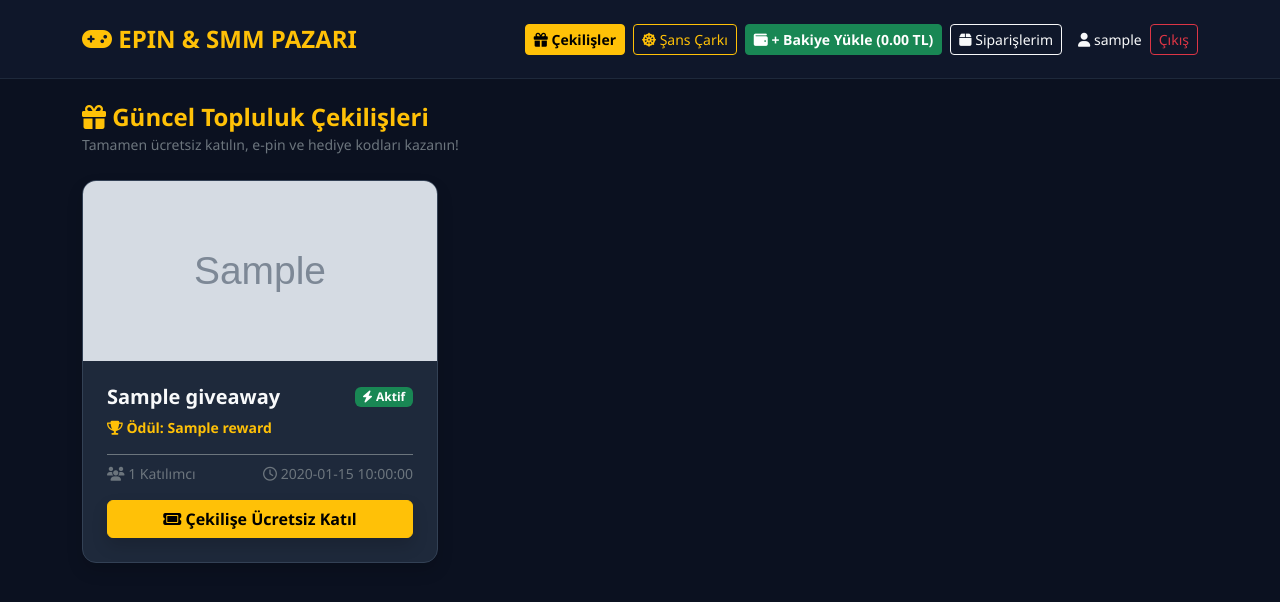
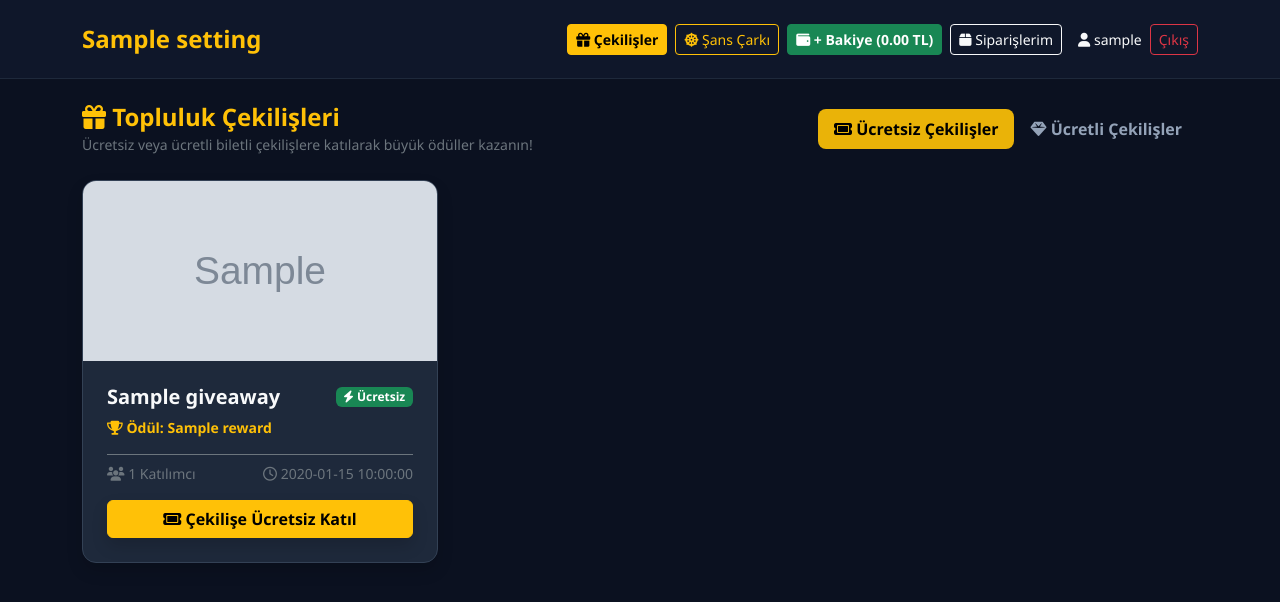
Before and after one commit to beratkalafat039-cyber/PinGamer, a Flask app: template templates/giveaways.html in a window 1280 px wide. Shown: the top 602 px of the page. Run offline with Flask 3, Linux system fonts and the light colour scheme; the template is opened without the code that fills it: most values are stand-ins (such as "Sample title", 1, 10 or a date in 2020); grey boxes marked "Sample" are stand-in pictures; some libraries are stand-ins or nearby versions.

Commit message:
Update giveaway page with dynamic title and buttons

```diff
--- a/templates/giveaways.html
+++ b/templates/giveaways.html
@@ -3,7 +3,7 @@
 <head>
     <meta charset="UTF-8">
     <meta name="viewport" content="width=device-width, initial-scale=1.0">
-    <title>Çekilişler - E-Pin Pazarı</title>
+    <title>Çekilişler - {{ settings.title }}</title>
     <link href="https://cdn.jsdelivr.net/npm/bootstrap@5.3.0/dist/css/bootstrap.min.css" rel="stylesheet">
     <link rel="stylesheet" href="https://cdnjs.cloudflare.com/ajax/libs/font-awesome/6.4.0/css/all.min.css">
     <style>
@@ -12,13 +12,15 @@
         .giveaway-card { background-color: #1e293b; border: 1px solid #334155; border-radius: 14px; overflow: hidden; transition: transform 0.2s; }
         .giveaway-card:hover { transform: translateY(-4px); }
         .gw-img { height: 180px; object-fit: cover; width: 100%; }
+        .nav-pills .nav-link { color: #94a3b8; border-radius: 8px; font-weight: bold; }
+        .nav-pills .nav-link.active { background-color: #eab308; color: #000; }
     </style>
 </head>
 <body>
 
 <nav class="navbar navbar-expand-lg navbar-dark navbar-custom py-3">
     <div class="container">
-        <a class="navbar-brand fw-bold text-warning fs-4" href="/"><i class="fa-solid fa-gamepad"></i> EPIN & SMM PAZARI</a>
+        <a class="navbar-brand fw-bold text-warning fs-4" href="/"><i class="{{ settings.icon }}"></i> {{ settings.title }}</a>
 
         <div class="d-flex align-items-center gap-2">
             {% if username %}
@@ -30,7 +32,7 @@
 
                 <a href="/giveaways" class="btn btn-warning btn-sm fw-bold"><i class="fa-solid fa-gift"></i> Çekilişler</a>
                 <a href="/wheel" class="btn btn-outline-warning btn-sm"><i class="fa-solid fa-dharmachakra"></i> Şans Çarkı</a>
-                <a href="/deposit" class="btn btn-success btn-sm fw-bold"><i class="fa-solid fa-wallet"></i> + Bakiye Yükle ({{ "%.2f"|format(balance) }} TL)</a>
+                <a href="/deposit" class="btn btn-success btn-sm fw-bold"><i class="fa-solid fa-wallet"></i> + Bakiye ({{ "%.2f"|format(balance) }} TL)</a>
                 <a href="/orders" class="btn btn-outline-light btn-sm"><i class="fa-solid fa-box"></i> Siparişlerim</a>
                 <span class="text-light small ms-2"><i class="fa-solid fa-user"></i> {{ username }}</span>
                 <a href="/logout" class="btn btn-outline-danger btn-sm">Çıkış</a>
@@ -55,16 +57,27 @@
       {% endif %}
     {% endwith %}
 
-    <div class="d-flex justify-content-between align-items-center mb-4">
+    <div class="d-flex justify-content-between align-items-center flex-wrap gap-3 mb-4">
         <div>
-            <h4 class="fw-bold mb-0 text-warning"><i class="fa-solid fa-gift"></i> Güncel Topluluk Çekilişleri</h4>
-            <small class="text-secondary">Tamamen ücretsiz katılın, e-pin ve hediye kodları kazanın!</small>
+            <h4 class="fw-bold mb-0 text-warning"><i class="fa-solid fa-gift"></i> Topluluk Çekilişleri</h4>
+            <small class="text-secondary">Ücretsiz veya ücretli biletli çekilişlere katılarak büyük ödüller kazanın!</small>
         </div>
+
+        <!-- ÇEKİLİŞ SEKMELERİ (ÜCRETSİZ / ÜCRETLİ) -->
+        <ul class="nav nav-pills" id="gwTab">
+            <li class="nav-item">
+                <button class="nav-link active" onclick="switchGwTab('free', this)"><i class="fa-solid fa-ticket"></i> Ücretsiz Çekilişler</button>
+            </li>
+            <li class="nav-item">
+                <button class="nav-link" onclick="switchGwTab('paid', this)"><i class="fa-solid fa-gem"></i> Ücretli Çekilişler</button>
+            </li>
+        </ul>
     </div>
 
-    <div class="row g-4">
+    <!-- KARTLAR -->
+    <div class="row g-4" id="gw-grid">
         {% for g in giveaways %}
-        <div class="col-md-6 col-lg-4">
+        <div class="col-md-6 col-lg-4 gw-item" data-type="{% if g.is_paid %}paid{% else %}free{% endif %}">
             <div class="card giveaway-card h-100 text-white shadow">
                 {% if g.image %}
                     <img src="{{ g.image }}" class="gw-img" alt="{{ g.title }}">
@@ -78,10 +91,10 @@
                     <div>
                         <div class="d-flex justify-content-between align-items-center mb-2">
                             <h5 class="fw-bold text-light mb-0">{{ g.title }}</h5>
-                            {% if g.status == 'Aktif' %}
-                                <span class="badge bg-success"><i class="fa-solid fa-bolt"></i> Aktif</span>
+                            {% if g.is_paid %}
+                                <span class="badge bg-danger"><i class="fa-solid fa-gem"></i> {{ "%.2f"|format(g.ticket_price) }} TL / Bilet</span>
                             {% else %}
-                                <span class="badge bg-secondary">Tamamlandı</span>
+                                <span class="badge bg-success"><i class="fa-solid fa-bolt"></i> Ücretsiz</span>
                             {% endif %}
                         </div>
 
@@ -110,7 +123,11 @@
                                 {% else %}
                                     <form action="/giveaways/join/{{ g.id }}" method="POST">
                                         <button type="submit" class="btn btn-warning w-100 fw-bold shadow">
-                                            <i class="fa-solid fa-ticket"></i> Çekilişe Ücretsiz Katıl
+                                            {% if g.is_paid %}
+                                                <i class="fa-solid fa-ticket"></i> Bileti Al & Katıl ({{ "%.2f"|format(g.ticket_price) }} TL)
+                                            {% else %}
+                                                <i class="fa-solid fa-ticket"></i> Çekilişe Ücretsiz Katıl
+                                            {% endif %}
                                         </button>
                                     </form>
                                 {% endif %}
@@ -137,6 +154,32 @@
     </div>
 </div>
 
+<script>
+function switchGwTab(type, btn) {
+    document.querySelectorAll('#gwTab .nav-link').forEach(l => l.classList.remove('active'));
+    btn.classList.add('active');
+
+    const items = document.querySelectorAll('.gw-item');
+    items.forEach(item => {
+        const itemType = item.getAttribute('data-type');
+        if (itemType === type) {
+            item.style.display = 'block';
+        } else {
+            item.style.display = 'none';
+        }
+    });
+}
+// Sayfa açıldığında ücretsizleri göster
+document.addEventListener("DOMContentLoaded", function() {
+    const items = document.querySelectorAll('.gw-item');
+    items.forEach(item => {
+        if (item.getAttribute('data-type') !== 'free') {
+            item.style.display = 'none';
+        }
+    });
+});
+</script>
+
 <script src="https://cdn.jsdelivr.net/npm/bootstrap@5.3.0/dist/js/bootstrap.bundle.min.js"></script>
 </body>
 </html>
```
